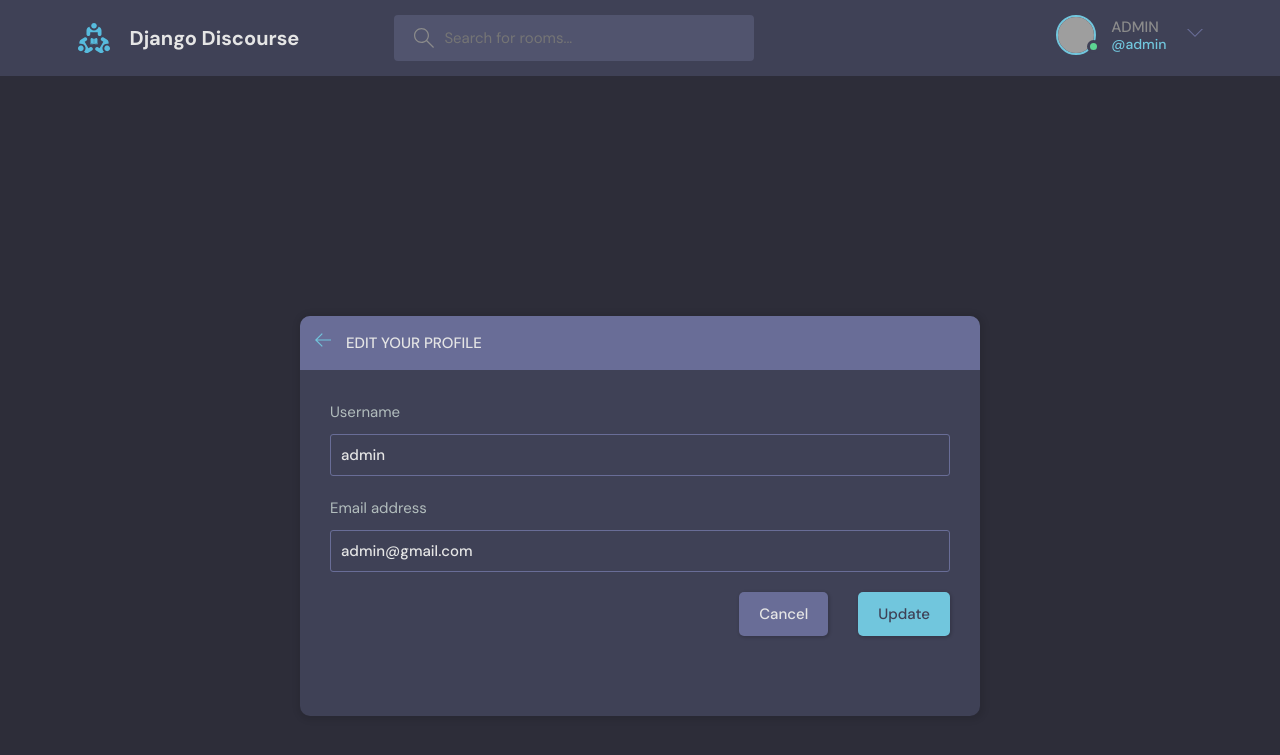
After one commit to hamzamalik22/DjangoDiscourse, a Django app: page /update-user/ in a window 1280 px wide. The commit adds this page. Shown: the top 755 px of the page. Run offline with Django 4.2, Linux system fonts and the light colour scheme; a user stored in the database is signed in; grey boxes are pictures that could not be loaded.

Commit message:
added feature for editing user profile

```diff
--- a/DjangoDiscourse/chat/forms.py
+++ b/DjangoDiscourse/chat/forms.py
@@ -1,8 +1,15 @@
 from django.forms import ModelForm
 from .models import *
+from django.contrib.auth.models import User
+
 
 class RoomForm(ModelForm):
     class Meta:
         model = Room
         fields = '__all__'
         exclude = ['host','participants']
+
+class UserForm(ModelForm):
+    class Meta:
+        model  = User
+        fields = ['username','email']
--- a/DjangoDiscourse/chat/templates/chat/profile.html
+++ b/DjangoDiscourse/chat/templates/chat/profile.html
@@ -21,7 +21,7 @@
             <h3 style="text-transform: uppercase;">{{user.username}}</h3>
             <p>@{{user.username}}</p>
             {% if request.user == user %}
-            <a href="#" class="btn btn--main btn--pill">Edit Profile</a>
+            <a href="{% url 'update-user' %}" class="btn btn--main btn--pill">Edit Profile</a>
             {% endif %}
           </div>
           <div class="profile__about">
--- /dev/null
+++ b/DjangoDiscourse/chat/templates/chat/update-user.html
@@ -0,0 +1,50 @@
+{% extends "base.html" %}
+
+
+{% block content %}
+<style>
+  .layout__box {
+    margin-top: 100px;
+  }
+</style>
+
+
+<main class="update-account layout">
+  <div class="container">
+    <div class="layout__box">
+      <div class="layout__boxHeader">
+        <div class="layout__boxTitle">
+          <a href="{% url 'home' %}">
+            <svg version="1.1" xmlns="http://www.w3.org/2000/svg" width="32" height="32" viewBox="0 0 32 32">
+              <title>arrow-left</title>
+              <path
+                d="M13.723 2.286l-13.723 13.714 13.719 13.714 1.616-1.611-10.96-10.96h27.625v-2.286h-27.625l10.965-10.965-1.616-1.607z">
+              </path>
+            </svg>
+          </a>
+          <h3>Edit your profile</h3>
+        </div>
+      </div>
+      <div class="layout__body">
+        <form class="form" method="POST" action="">
+          {% csrf_token %}
+
+          {% for field in form %}
+          <div class="form__group">
+            <label for="profile_pic">{{field.label}}</label>
+            {{field}}
+          </div>
+          {% endfor %}
+          <div class="form__action">
+            <a class="btn btn--dark" href="index.html">Cancel</a>
+            <button class="btn btn--main" type="submit">Update</button>
+          </div>
+        </form>
+      </div>
+    </div>
+  </div>
+  </div>
+</main>
+
+
+{% endblock %}
--- a/DjangoDiscourse/chat/urls.py
+++ b/DjangoDiscourse/chat/urls.py
@@ -13,5 +13,6 @@ urlpatterns = [
     path('registerpage/',views.registerPage,name="registerpage"),
     path('logout/',views.logoutPage,name="logout"),
     path('userprofile/<str:pk>',views.userProfile,name="userprofile"),
+    path('update-user/',views.updateUser,name="update-user"),
 
 ]
--- a/DjangoDiscourse/chat/views.py
+++ b/DjangoDiscourse/chat/views.py
@@ -191,3 +191,16 @@ def userProfile(request,pk):
     topics = Topic.objects.all()
     context = {'user' : user,'rooms' : rooms,'chats' : chats,'topics' : topics}
     return render(request,'chat/profile.html',context)
+
+def updateUser(request,):
+    user = request.user
+    form = UserForm(instance=user)
+
+    if request.method == 'POST':
+        form = UserForm(request.POST, instance=user)
+        if form.is_valid():
+            form.save()
+            return redirect('userprofile',pk = user.id)
+
+    context = {'form' : form}
+    return render(request,'chat/update-user.html',context)
--- a/DjangoDiscourse/templates/navbar.html
+++ b/DjangoDiscourse/templates/navbar.html
@@ -46,7 +46,7 @@
         {% endif %}
 
         <div class="dropdown-menu">
-          <a href="settings.html" class="dropdown-link"
+          <a href="{% url 'update-user' %}" class="dropdown-link"
             ><svg version="1.1" xmlns="http://www.w3.org/2000/svg" width="32" height="32" viewBox="0 0 32 32">
               <title>tools</title>
               <path
```
Also changed, not shown: DjangoDiscourse/chat/templates/chat/room_form.html (+10 -0 lines), DjangoDiscourse/db.sqlite3.
